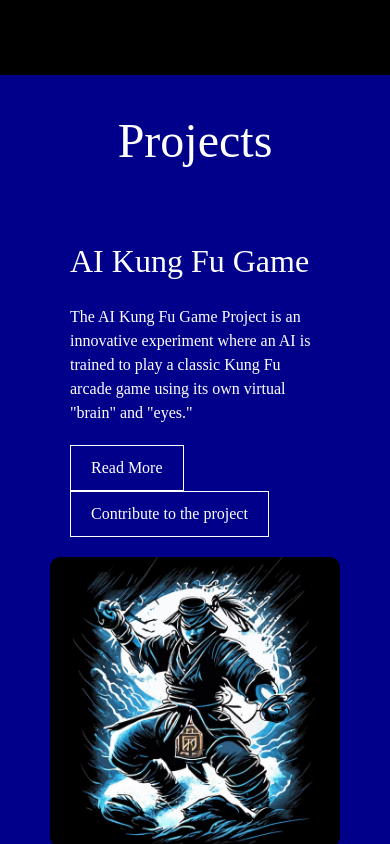
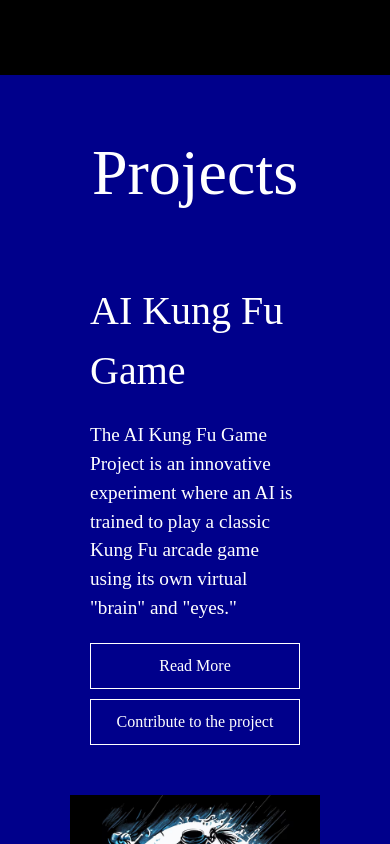
Before and after one commit to vyankatesh945/NEEL-INITIATIVE, a React (Vite) app: page / in a window 390 px wide. Shown: the part 2020-2864 px from the top of the page. Built offline with nearby package versions, Linux system fonts and the light colour scheme; a web font is replaced by a local one.

Commit message:
mobile reaponsiveness fixed

```diff
--- a/src/components/Projects.css
+++ b/src/components/Projects.css
@@ -16,16 +16,13 @@
   background-color: #00008B;
   width: 100%;
   max-width: 1200px;
-  flex-wrap: wrap;
 }
 
 .projects-heading {
   color: white;
   margin-bottom: 20px;
   font-size: 4rem;
-  text-align: center;
 }
-
 .project-details {
   flex: 1;
   color: #FFF;
@@ -63,13 +60,11 @@
   display: flex;
   justify-content: center;
   align-items: center;
-  max-width: 100%;
 }
 
 .project-image img {
-  max-width: 100%;
-  height: auto;
-  border-radius: 10px;
+  max-width: 350px;
+  height: 350px;
 }
 
 /* Modal styles */
@@ -84,21 +79,19 @@
   align-items: center;
   background: rgba(0, 0, 0, 0.8);
   z-index: 1000;
-  padding: 20px;
 }
 
 /* Modal content layout */
 .modal-content {
   background-color: #00008B;
   padding: 30px;
-  width: 90%;
-  height: 90%;
+  width: 75%;
+  height: 75%;
   display: flex;
   justify-content: space-between;
   border-radius: 10px;
   color: #FFF;
   position: relative;
-  flex-direction: column;
 }
 
 /* Left side: Description */
@@ -119,11 +112,12 @@
 
 .expanded-video video {
   width: 100%;
-  height: auto;
+  height: 100%;
   object-fit: cover;
   border-radius: 10px;
 }
 
+/* Close Button */
 .close-btn {
   position: absolute;
   top: 10px;
@@ -135,6 +129,7 @@
   cursor: pointer;
 }
 
+/* Scrollbar styling for description */
 .expanded-description::-webkit-scrollbar {
   width: 6px;
 }
@@ -144,44 +139,25 @@
   border-radius: 3px;
 }
 
-/* Responsive styles for mobile */
 @media (max-width: 768px) {
-  .projects-section {
-    padding: 30px;
-  }
-
   .project {
     flex-direction: column;
-    align-items: flex-start;
   }
 
   .project-image {
+    margin-top: 20px;
+    justify-content: center;
+    align-items: center;
     width: 100%;
-    margin-bottom: 20px;
   }
 
-  .projects-heading {
-    font-size: 3rem;
-  }
-
-  .project-details h2 {
-    font-size: 2rem;
-  }
-
-  .project-details p {
-    font-size: 1rem;
-  }
-
-  .modal-content {
-    width: 90%;
+  .project-image img {
+    max-width: 100%;
     height: auto;
   }
 
-  .expanded-description, .expanded-video {
-    padding: 10px;
-  }
-
-  .expanded-video video {
-    margin-top: 20px;
+  .contribute-btn, .read-more-btn {
+    width: 100%;
+    margin-bottom: 10px;
   }
 }
```
